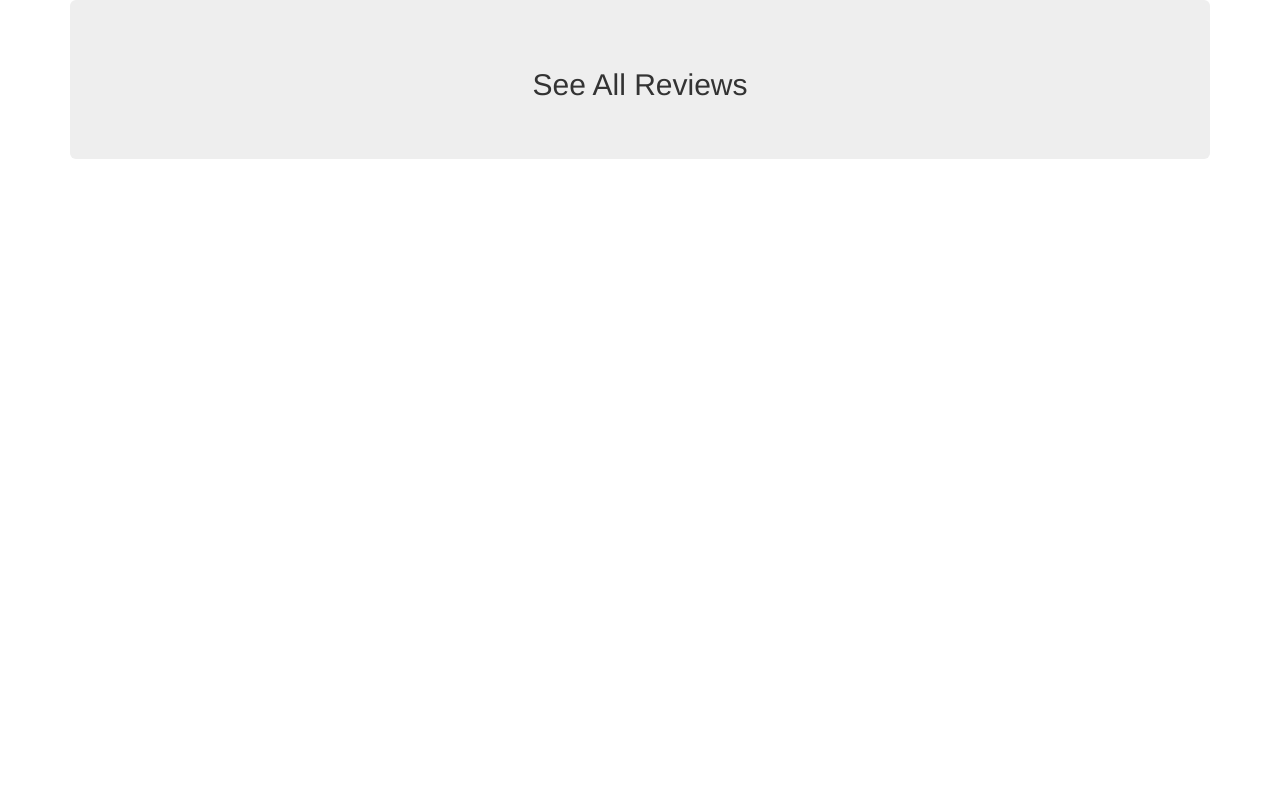
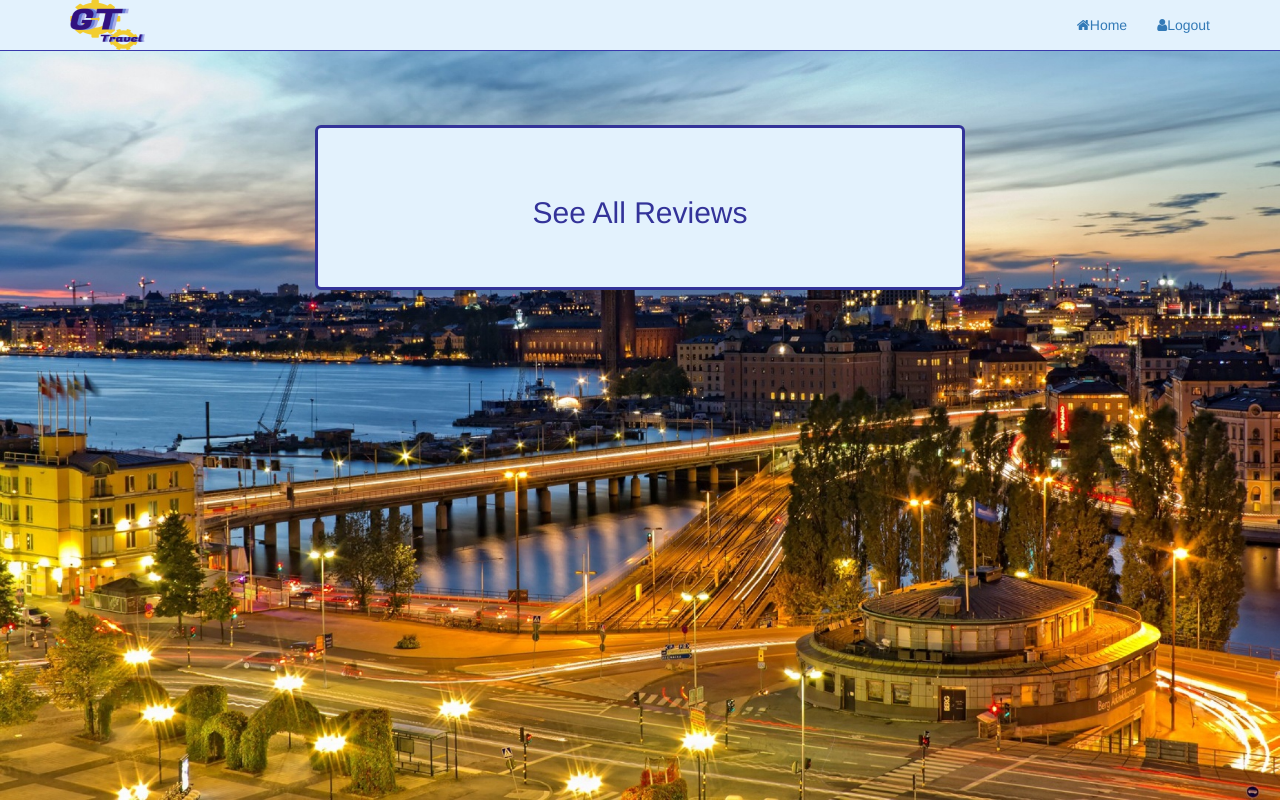
Before and after one commit to AnnaHerrera7/databasics4400, a PHP site: page /see_reviews.php in a window 1280 px wide. Run offline with PHP 8.4, Linux system fonts and the light colour scheme; some libraries are stand-ins or nearby versions.

Commit message:
Updated see_reviews without testing

```diff
--- /dev/null
+++ b/css/see_reviews.css
@@ -0,0 +1,47 @@
+body {
+  padding-top: 125px;
+  background: url(../images/background-main.jpg);
+  background-size: cover;
+  background-repeat: no-repeat;
+  position: relative;
+}
+
+#logo {
+   height: 50px;
+   width: 75px;
+}
+
+.navbar {
+    -webkit-transition: all ease .3s;
+       -moz-transition: all ease .3s;
+         -o-transition: all ease .3s;
+            transition: all ease .3s;
+    background-color: rgba(227, 242, 253, .4)!important;
+    border-bottom-color: #3939ac;
+}
+
+.navbar:hover {
+    background-color: rgba(227, 242, 253, 1)!important;
+}
+
+.jumbotron {
+    float: none;
+    margin-left: auto;
+    margin-right: auto;
+    background-color: #e3f2fd!important;
+    border-color: #333399!important;
+    border-style: solid;
+    color: #333399;
+    width: 650px;
+
+}
+
+
+.table tbody tr {
+    margin-left: auto;
+    margin-right: auto;
+    border-top: 2px solid;
+    border-bottom: 2px solid;
+    border-color: #333399!important;
+    color: #333399!important;
+}
--- a/see_reviews.php
+++ b/see_reviews.php
@@ -9,13 +9,28 @@ session_start();
           integrity="sha384-1q8mTJOASx8j1Au+a5WDVnPi2lkFfwwEAa8hDDdjZlpLegxhjVME1fgjWPGmkzs7"
           crossorigin="anonymous"/>
 
+    <link href="https://maxcdn.bootstrapcdn.com/font-awesome/4.6.3/css/font-awesome.min.css"
+          rel="stylesheet" integrity="sha384-T8Gy5hrqNKT+hzMclPo118YTQO6cYprQmhrYwIiQ/3axmI1hQomh7Ud2hPOy8SP1"
+          crossorigin="anonymous">
+
+    <link rel = 'stylesheet' href = './css/see_reviews.css'/>
+
     <meta charset ='utf-8'/>
     <title>GTtravel</title>
   </head>
   <body>
+    <nav class = 'navbar navbar-light navbar-fixed-top'>
+        <div id = "spy-scroll-id" class = 'container'>
+          <ul class="nav navbar-nav navbar-right">
+            <li class = 'active'><a href="home.php"><i class="fa fa-home"></i>Home</a></li>
+            <li><a href = "login.php"><i class ="fa fa-user"></i>Logout</a></li>
+          </ul>
+          <a href = '#' class = "pull-left navbar-left"><img id = "logo" src = "./images/LogoMakr.png"></a>
+        </div>
+    </nav>
     <div class="container text-center">
       <div class='jumbotron'>
-        <h2>See All Reviews</h2>
+        <h2><center>See All Reviews</center></h2>
           <?php
             error_reporting(E_ALL);
             ini_set("display_errors", 1);
@@ -29,9 +44,9 @@ session_start();
                   if(mysqli_num_rows($result) > 0) {
                       $_SESSION['user_reviews'] = $result;
                       //echo "<script>window.location.href='country_search_results.php'</script>";
-                      echo "<table class= \"text-center\" border=\"1\">";
+                      echo "<table class= \"tbale table-striped\" border=\"1\">";
                       echo "<tr>";
-                          echo "<th>Subject</th><th>Date</th><th>Score</th><th>Critic Level</th><th>Description</th>";
+                      echo "<th>Subject</th><th>Date</th><th>Score</th><th>Critic Level</th><th>Description</th>";
                       echo "</tr>";
                       while($val = mysqli_fetch_array($result)) {
                           $sql2 = "SELECT AVG(Score) as AvgScore FROM Review WHERE Review.ReviewableID = $val[4]";
```
